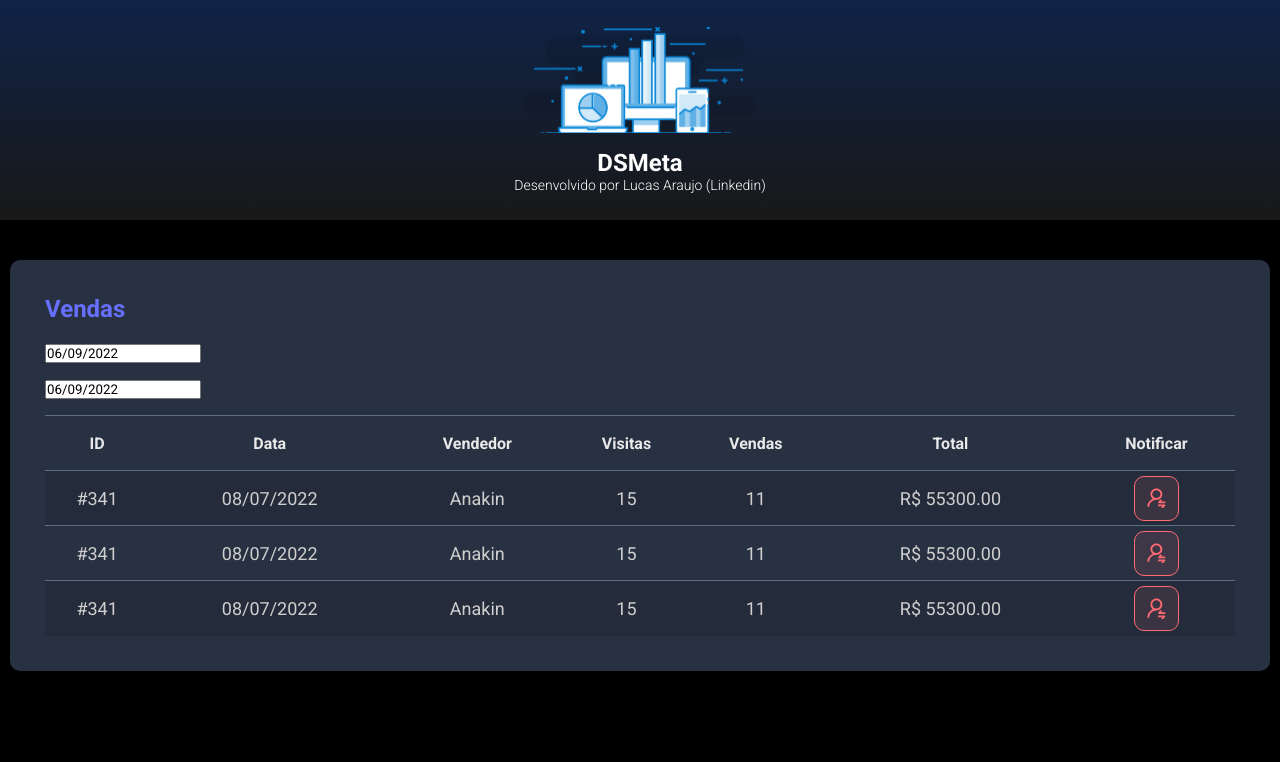
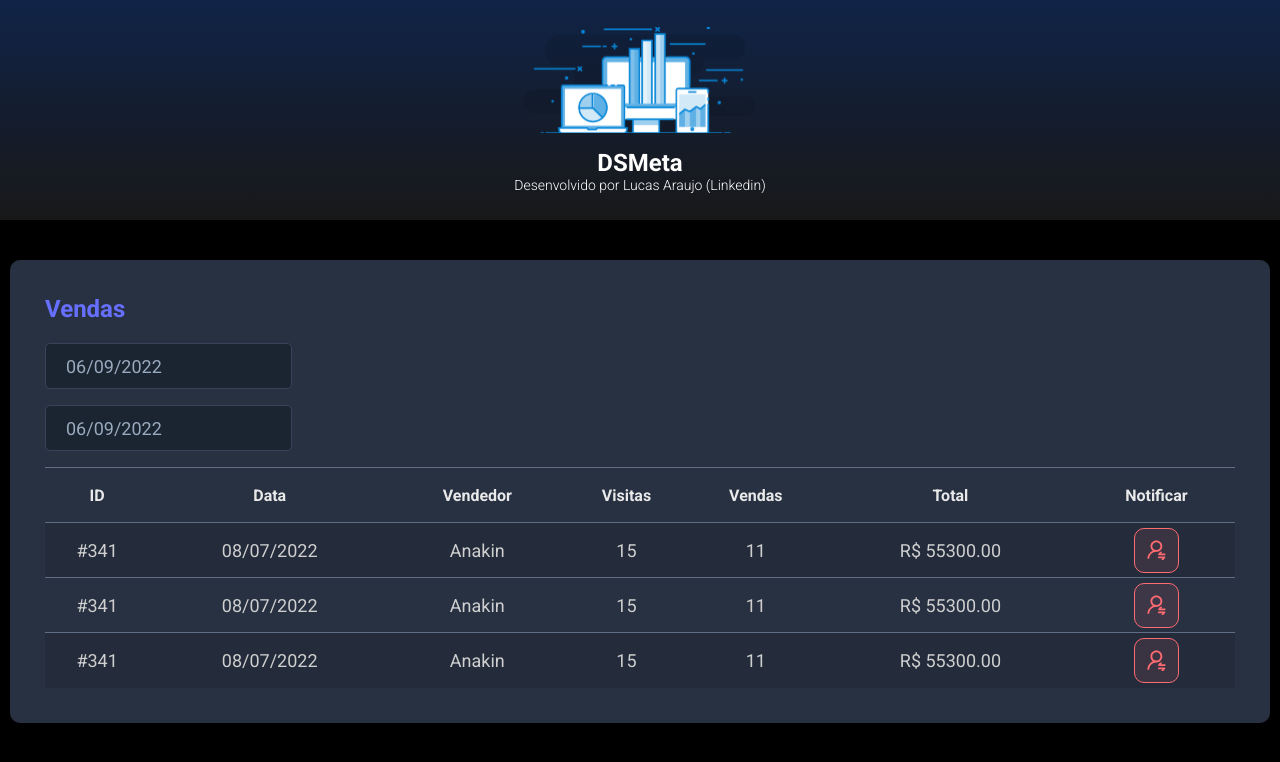
Before and after one commit to lucarauj/dsmeta, a React (Vite) app in the folder frontend/: page / in a window 1280 px wide. Shown: the top 762 px of the page. Built offline with nearby package versions, Linux system fonts and the light colour scheme.

Commit message:
Datepicker II

```diff
--- a/frontend/src/components/SalesCard/styles.css
+++ b/frontend/src/components/SalesCard/styles.css
@@ -10,7 +10,7 @@
     margin-bottom: 20px;
 }
 
-.dsmeta-input {
+.dsmeta-form-control {
     width: 100%;
     height: 46px;
     background-color: #1B2531;
```
